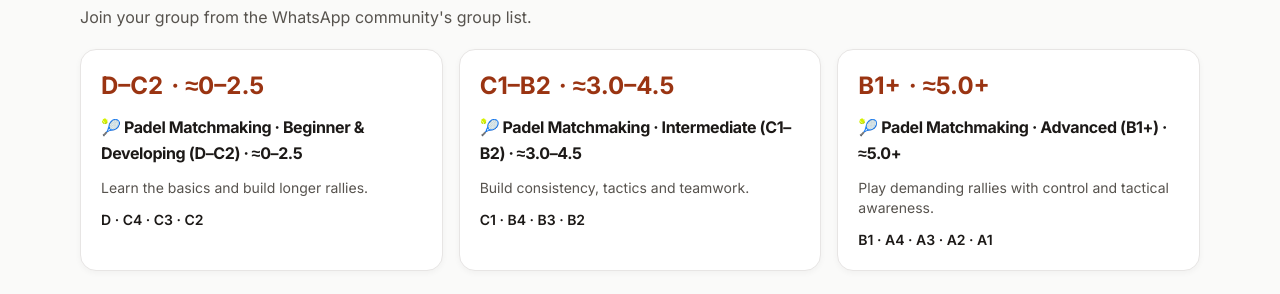
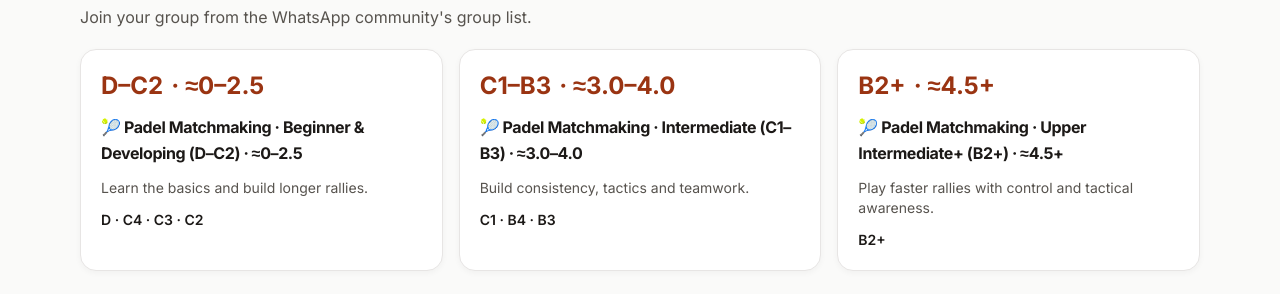
Before and after one commit to Gitperez288/padel-krakow, a Next.js app: page /levels in a window 1280 px wide. Shown: the part 286-580 px from the top of the page. Built offline with nearby package versions, Linux system fonts and the light colour scheme; no server answers.

Commit message:
Rename Advanced matchmaking to Upper Intermediate+ and move B2 into it

```diff
--- a/src/app/_components/content/Levels.tsx
+++ b/src/app/_components/content/Levels.tsx
@@ -20,7 +20,7 @@ export default function LevelsPage({ locale }: { locale: Locale }) {
       <p className="mt-1 font-semibold leading-loose">{LEVEL_ORDER.join(" → ")}</p>
       <p className="mt-3 text-sm text-stone-600">{pl ? "Liczby" : "Numbers"}</p>
       <p className="mt-1 font-semibold leading-loose">{numericProgression.join(" → ")}</p>
-      <p className="mt-2 text-sm text-stone-600">{pl ? "W ramach każdej litery: 4 najniżej, 1 najwyżej. B1+ obejmuje wszystkie poziomy A." : "Within each letter: 4 is lowest, 1 is highest. B1+ includes all A levels."} {numericLevelAdvice[locale]}</p>
+      <p className="mt-2 text-sm text-stone-600">{pl ? "W ramach każdej litery: 4 najniżej, 1 najwyżej." : "Within each letter: 4 is lowest, 1 is highest."} {numericLevelAdvice[locale]}</p>
     </section>
 
     <h2 className="mb-4 text-2xl font-bold">{pl ? "Przewodnik po umiejętnościach" : "Skill guide"}</h2>
--- a/src/lib/community.ts
+++ b/src/lib/community.ts
@@ -50,21 +50,21 @@ export const matchmakingGroups = [
   },
   {
     id: "intermediate",
-    name: "🎾 Padel Matchmaking · Intermediate (C1–B2)",
-    range: "C1–B2",
-    numericRange: "3.0–4.5",
-    levels: ["C1", "B4", "B3", "B2"],
+    name: "🎾 Padel Matchmaking · Intermediate (C1–B3)",
+    range: "C1–B3",
+    numericRange: "3.0–4.0",
+    levels: ["C1", "B4", "B3"],
     label: { en: "Intermediate", pl: "Średniozaawansowani" },
     summary: { en: "Build consistency, tactics and teamwork.", pl: "Rozwijaj regularność, taktykę i współpracę." },
   },
   {
     id: "advanced",
-    name: "🎾 Padel Matchmaking · Advanced (B1+)",
-    range: "B1+",
-    numericRange: "5.0+",
-    levels: ["B1", "A4", "A3", "A2", "A1"],
-    label: { en: "Advanced", pl: "Zaawansowani" },
-    summary: { en: "Play demanding rallies with control and tactical awareness.", pl: "Graj wymagające wymiany z kontrolą i świadomą taktyką." },
+    name: "🎾 Padel Matchmaking · Upper Intermediate+ (B2+)",
+    range: "B2+",
+    numericRange: "4.5+",
+    levels: ["B2+"],
+    label: { en: "Upper Intermediate+", pl: "Mocni średniozaawansowani+" },
+    summary: { en: "Play faster rallies with control and tactical awareness.", pl: "Graj w szybszym tempie z kontrolą i świadomą taktyką." },
   },
 ] as const;
 
@@ -136,7 +136,7 @@ export const skillStages = [
     },
   },
   {
-    id: "strong-intermediate", letter: "B2", group: "intermediate", title: { en: "Strong intermediate", pl: "Mocny średniozaawansowany" },
+    id: "strong-intermediate", letter: "B2", group: "advanced", title: { en: "Strong intermediate", pl: "Mocny średniozaawansowany" },
     bullets: {
       en: ["Maintaining control at higher pace.", "Moving reliably between defence and attack.", "Adapting shots and positioning to opponents."],
       pl: ["Utrzymujesz kontrolę przy wyższym tempie.", "Pewnie przechodzisz między obroną a atakiem.", "Dobierasz uderzenia i ustawienie do rywali."],
--- a/src/lib/page-metadata.ts
+++ b/src/lib/page-metadata.ts
@@ -20,12 +20,12 @@ const copy = {
     pl: ["Korty do padla w Krakowie i Małopolsce", "Gdzie grać w padla w Krakowie? Porównaj korty, adresy, hale i obiekty na zewnątrz. Sprawdź sposoby rezerwacji w Krakowie i Małopolsce."],
   },
   community: {
-    en: ["Padel Kraków WhatsApp Community | Find Players", "Find padel players in Kraków. Join our free WhatsApp community and choose matchmaking by level: D–C2, C1–B2 or B1+. English and Polish welcome."],
-    pl: ["Padel Kraków: grupa WhatsApp i osoby do gry", "Znajdź osoby do padla w Krakowie. Dołącz bezpłatnie na WhatsAppie i wybierz grupę: D–C2, C1–B2 lub B1+. Polski i angielski mile widziane."],
+    en: ["Padel Kraków WhatsApp Community | Find Players", "Find padel players in Kraków. Join our free WhatsApp community and choose matchmaking by level: D–C2, C1–B3 or B2+. English and Polish welcome."],
+    pl: ["Padel Kraków: grupa WhatsApp i osoby do gry", "Znajdź osoby do padla w Krakowie. Dołącz bezpłatnie na WhatsAppie i wybierz grupę: D–C2, C1–B3 lub B2+. Polski i angielski mile widziane."],
   },
   levels: {
-    en: ["Padel Playing Levels: Find Your Level", "Find your community letter level and choose Beginner & Developing (D–C2), Intermediate (C1–B2) or Advanced (B1+) matchmaking in Kraków."],
-    pl: ["Poziomy gry w padla: sprawdź swój poziom", "Sprawdź swój poziom literowy i wybierz grupę do gry w Krakowie: początkujący (D–C2), średniozaawansowani (C1–B2) lub zaawansowani (B1+)."],
+    en: ["Padel Playing Levels: Find Your Level", "Find your community letter level and choose Beginner & Developing (D–C2), Intermediate (C1–B3) or Upper Intermediate+ (B2+) matchmaking in Kraków."],
+    pl: ["Poziomy gry w padla: sprawdź swój poziom", "Sprawdź swój poziom literowy i wybierz grupę do gry w Krakowie: początkujący (D–C2), średniozaawansowani (C1–B3) lub mocni średniozaawansowani+ (B2+)."],
   },
 } as const;
 
```
